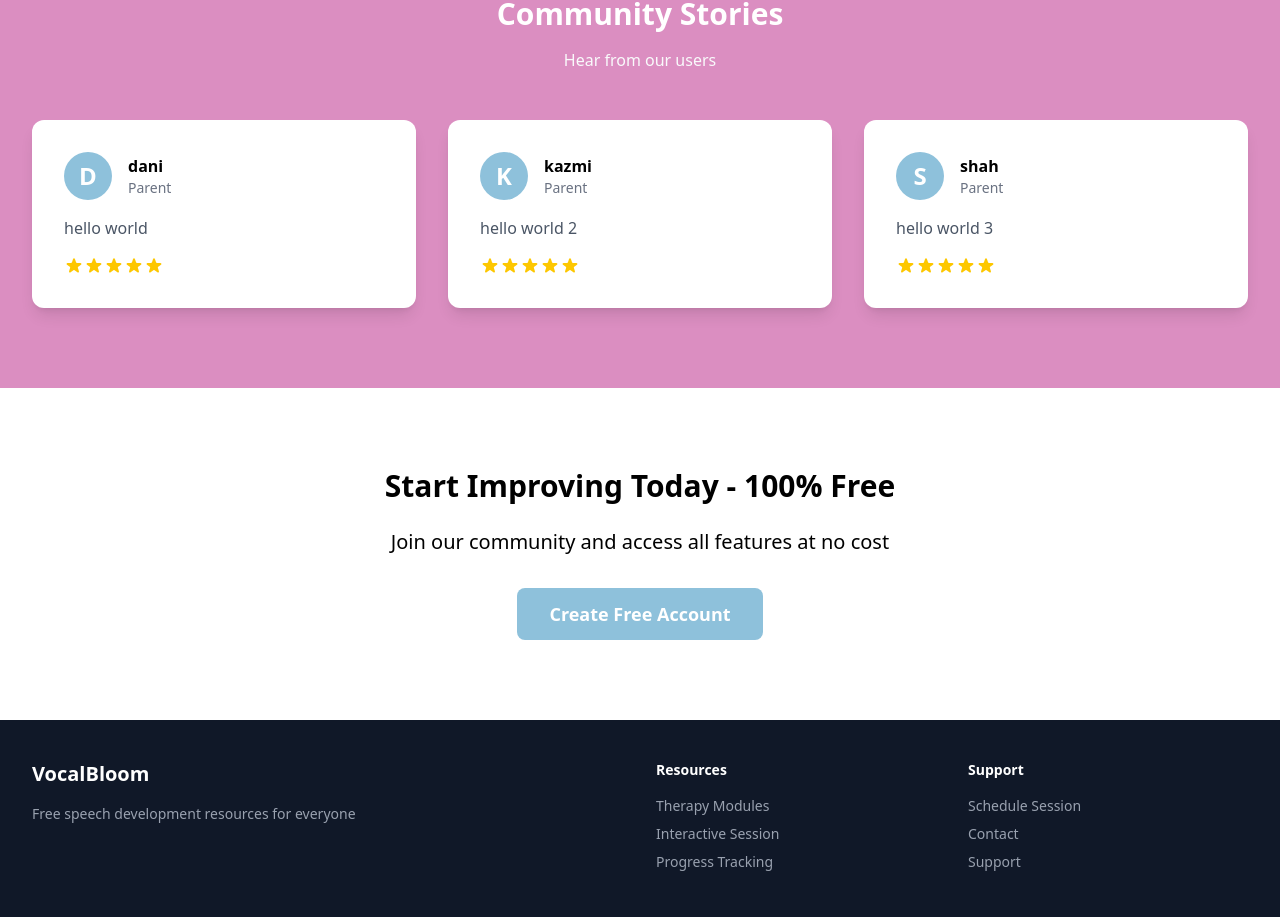
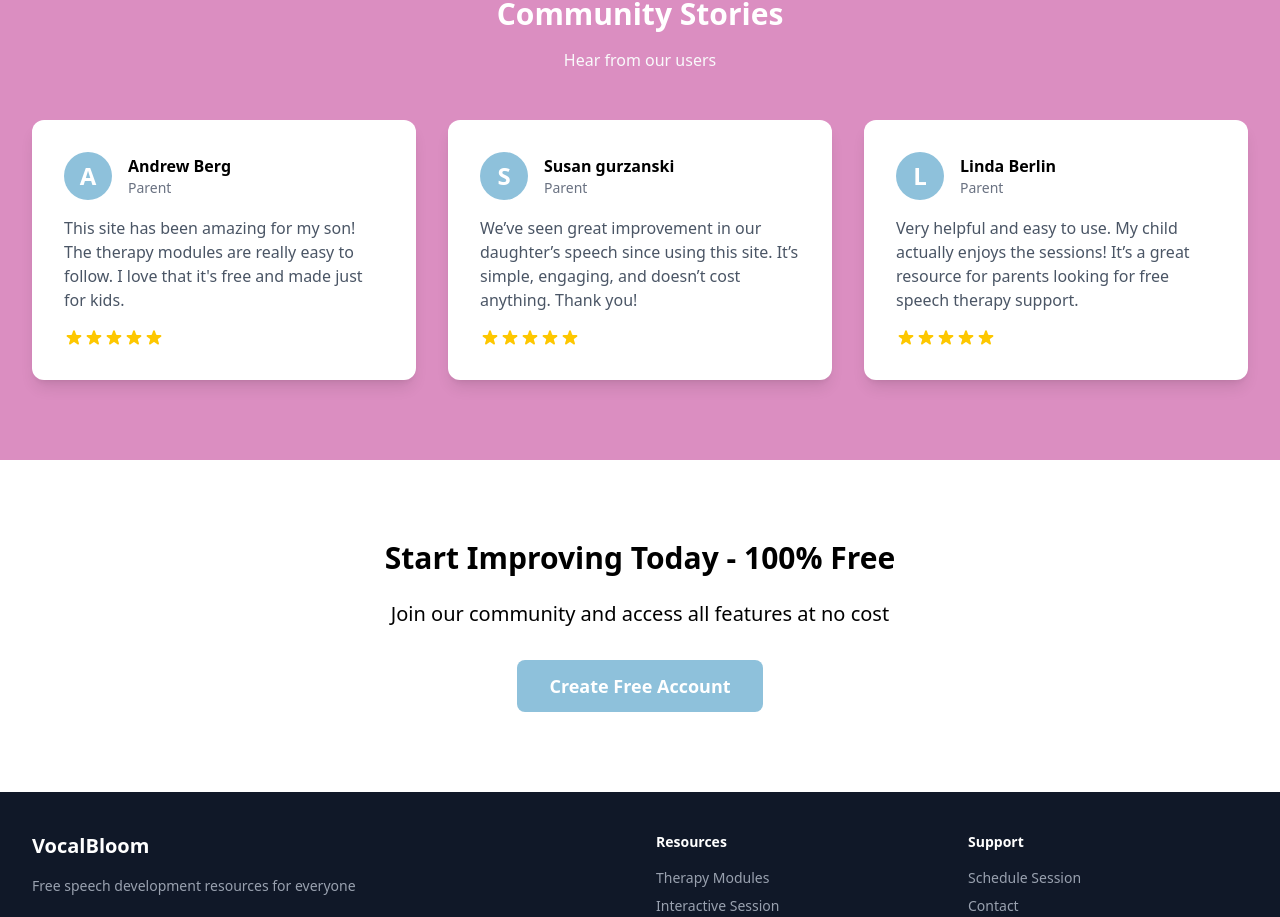
Before and after one commit to DaniyalShah5/VocalBloom, a React (Vite) app in the folder client/: page / in a window 1280 px wide. Shown: the part 1760-2677 px from the top of the page. Built offline with nearby package versions, Linux system fonts and the light colour scheme; no server answers.

Commit message:
add _redirects for deployment

```diff
--- a/client/src/pages/Home.jsx
+++ b/client/src/pages/Home.jsx
@@ -4,9 +4,9 @@ import { Link } from 'react-router-dom';
 export default function Home() {
   const { user } = useAuth();
   const testimonies =[
-    {name:"dani",message:"hello world"},
-    {name:"kazmi",message:"hello world 2"},
-    {name:"shah",message:"hello world 3"}
+    {name:"Andrew Berg",message:"This site has been amazing for my son! The therapy modules are really easy to follow. I love that it's free and made just for kids."},
+    {name:"Susan gurzanski",message:"We’ve seen great improvement in our daughter’s speech since using this site. It’s simple, engaging, and doesn’t cost anything. Thank you!"},
+    {name:"Linda Berlin",message:"Very helpful and easy to use. My child actually enjoys the sessions! It’s a great resource for parents looking for free speech therapy support."}
   ]
   return (
     <div className="min-h-screen">
```
Also changed, not shown: 1 other file (tests, documents, lock files or other folders).
